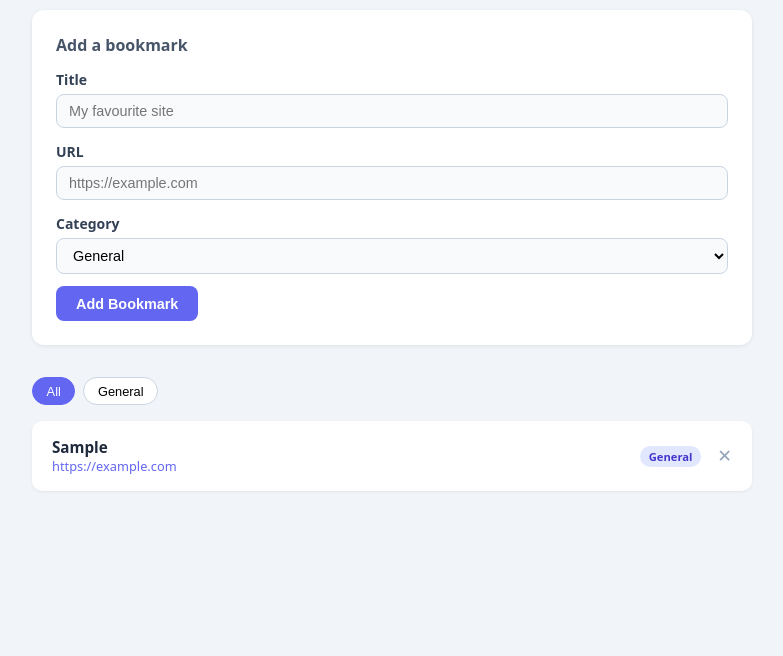
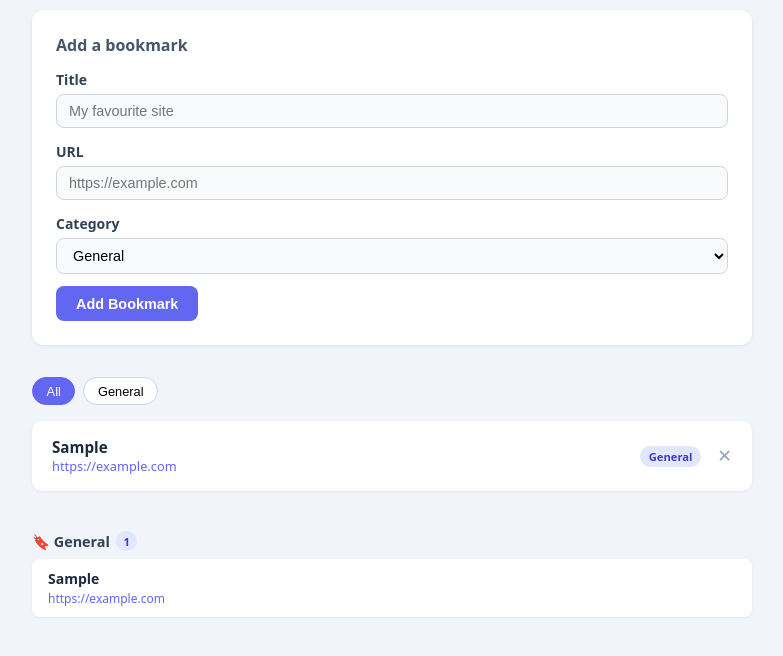
Before and after one commit to ofekcofman98/bookmarks-manager-claude-code, a website: page index.html in a window 1280 px wide. Both pictures are taken after typing "Sample", "https://example.com" into the empty fields and a click on the button "Add Bookmark". Shown: the part 92-748 px from the top of the page, without its empty margins (248-1031 px from the left). Drawn offline with Linux system fonts and the light colour scheme.

Commit message:
Added a display feature that aggregates bookmarks by categories

```diff
--- /dev/null
+++ b/bookmark-display.js
@@ -0,0 +1,67 @@
+/**
+ * BookmarkDisplay
+ * Renders bookmarks from localStorage grouped by category into a given root element.
+ *
+ * Usage:
+ *   const display = new BookmarkDisplay('#grouped-display');
+ *   display.render();
+ */
+class BookmarkDisplay {
+  #root;
+
+  constructor(selector) {
+    this.#root = document.querySelector(selector);
+    if (!this.#root) throw new Error(`BookmarkDisplay: "${selector}" not found`);
+  }
+
+  render() {
+    const bookmarks = JSON.parse(localStorage.getItem('bookmarks') || '[]');
+
+    if (bookmarks.length === 0) {
+      this.#root.innerHTML = '<p class="bd-empty">No bookmarks yet.</p>';
+      return;
+    }
+
+    // Group by category, preserving insertion order
+    const groups = bookmarks.reduce((acc, b) => {
+      const cat = b.category || 'General';
+      (acc[cat] = acc[cat] || []).push(b);
+      return acc;
+    }, {});
+
+    this.#root.innerHTML = Object.entries(groups).map(([cat, items]) => `
+      <section class="bd-group">
+        <h3 class="bd-category-heading">
+          ${this.#icon(cat)} ${this.#esc(cat)}
+          <span class="bd-count">${items.length}</span>
+        </h3>
+        <ul class="bd-list">
+          ${items.map(b => `
+            <li class="bd-item">
+              <a href="${this.#safeUrl(b.url)}" target="_blank" rel="noopener noreferrer">
+                <span class="bd-title">${this.#esc(b.title)}</span>
+                <span class="bd-url">${this.#esc(b.url)}</span>
+              </a>
+            </li>
+          `).join('')}
+        </ul>
+      </section>
+    `).join('');
+  }
+
+  #esc(s) {
+    return String(s)
+      .replace(/&/g, '&amp;').replace(/</g, '&lt;')
+      .replace(/>/g, '&gt;').replace(/"/g, '&quot;');
+  }
+
+  #safeUrl(s) {
+    const t = String(s).trim();
+    return /^https?:\/\//i.test(t) ? this.#esc(t) : '#';
+  }
+
+  #icon(cat) {
+    return { Work: '💼', News: '📰', Entertainment: '🎬', Learning: '📚',
+             Shopping: '🛒', Social: '💬', Tools: '🔧', General: '🔖' }[cat] ?? '🔖';
+  }
+}
--- a/bookmarks.js
+++ b/bookmarks.js
@@ -80,6 +80,7 @@ form.addEventListener('submit', e => {
 
   form.reset();
   render();
+  display.render();
 });
 
 // ── Delete ─────────────────────────────────────────────────────────────────
@@ -87,6 +88,7 @@ function deleteBookmark(id) {
   const bookmarks = load().filter(b => b.id !== id);
   save(bookmarks);
   render();
+  display.render();
 }
 
 // ── Escape helpers (prevent XSS) ───────────────────────────────────────────
@@ -105,5 +107,9 @@ function escAttr(str) {
   return escHtml(trimmed);
 }
 
+// ── Grouped display ────────────────────────────────────────────────────────
+const display = new BookmarkDisplay('#grouped-display');
+
 // ── Init ───────────────────────────────────────────────────────────────────
 render();
+display.render();
--- a/index.html
+++ b/index.html
@@ -163,6 +163,60 @@
       padding: 2rem 0;
       font-size: .9rem;
     }
+
+    /* ── Grouped display ── */
+    #grouped-display { margin-top: 2.5rem; }
+
+    #grouped-display h2 {
+      font-size: 1.1rem;
+      color: #475569;
+      margin-bottom: 1rem;
+      padding-bottom: .5rem;
+      border-bottom: 1px solid #e2e8f0;
+    }
+
+    .bd-group { margin-bottom: 1.5rem; }
+
+    .bd-category-heading {
+      font-size: .9rem;
+      font-weight: 700;
+      color: #334155;
+      margin-bottom: .5rem;
+      display: flex;
+      align-items: center;
+      gap: .4rem;
+    }
+
+    .bd-count {
+      font-size: .7rem;
+      background: #e0e7ff;
+      color: #4338ca;
+      padding: .15rem .45rem;
+      border-radius: 10px;
+      font-weight: 600;
+    }
+
+    .bd-list { list-style: none; display: grid; gap: .4rem; }
+
+    .bd-item a {
+      display: flex;
+      flex-direction: column;
+      background: #fff;
+      border-radius: 8px;
+      padding: .6rem 1rem;
+      box-shadow: 0 1px 3px rgba(0,0,0,.06);
+      text-decoration: none;
+      transition: box-shadow .15s;
+    }
+
+    .bd-item a:hover { box-shadow: 0 2px 8px rgba(99,102,241,.15); }
+
+    .bd-title { font-size: .875rem; font-weight: 600; color: #1e293b; }
+
+    .bd-url { font-size: .75rem; color: #6366f1; margin-top: .15rem;
+              white-space: nowrap; overflow: hidden; text-overflow: ellipsis; }
+
+    .bd-empty { text-align: center; color: #94a3b8; font-size: .9rem; padding: 1rem 0; }
   </style>
 </head>
 <body>
@@ -205,8 +259,13 @@
   </div>
 
   <div id="bookmark-list"></div>
+
+  <div id="grouped-display">
+    <h2>Bookmarks by Category</h2>
+  </div>
 </div>
 
+<script src="bookmark-display.js"></script>
 <script src="bookmarks.js"></script>
 </body>
 </html>
```
